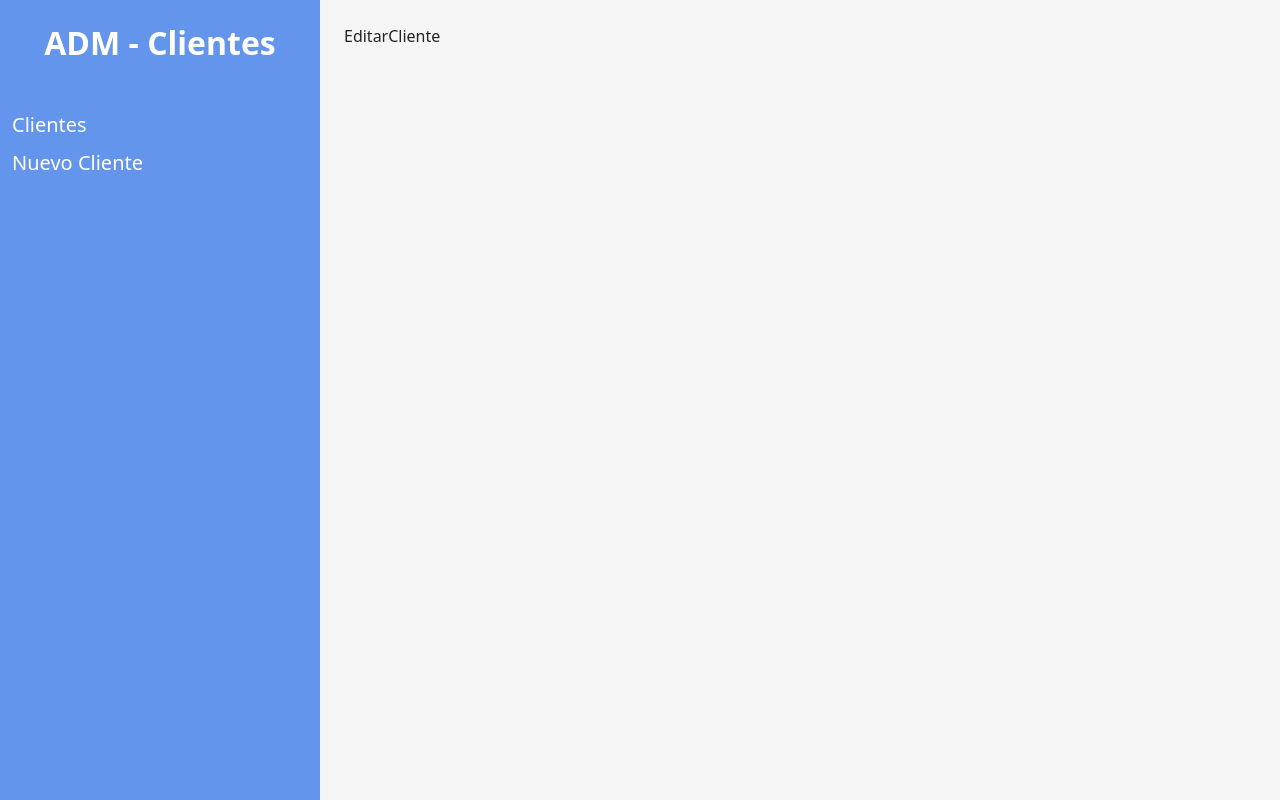
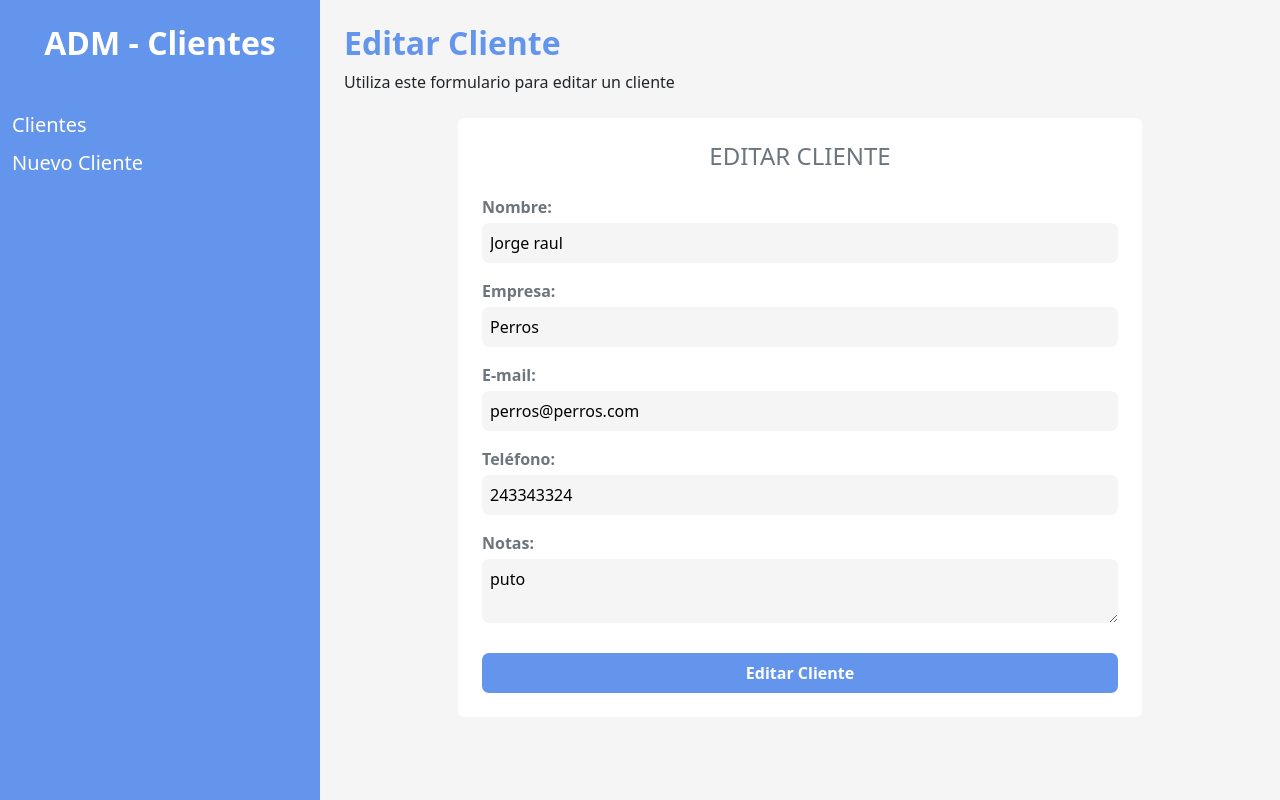
Before and after one commit to ariztegui8/administrador-de-clientes-v2, a React (Create React App) app: page /clientes/editar/1 in a window 1280 px wide. Built offline with nearby package versions, Linux system fonts and the light colour scheme; data requests are answered from the project's data file.

Commit message:
app finalizada

```diff
--- a/db.json
+++ b/db.json
@@ -1,7 +1,7 @@
 {
   "clientes": [
     {
-      "nombre": "Jorge",
+      "nombre": "Jorge raul",
       "empresa": "Perros",
       "email": "perros@perros.com",
       "telefono": "243343324",
@@ -9,20 +9,12 @@
       "id": 1
     },
     {
-      "nombre": "Juan",
+      "nombre": "Juan carlos",
       "empresa": "Alfajor",
       "email": "juan@juan.com",
       "telefono": "24878788824",
       "notas": "gato",
       "id": 2
-    },
-    {
-      "nombre": "Jiro",
-      "empresa": "Perlas",
-      "email": "perlas@perlas.com",
-      "telefono": "2489324242424624",
-      "notas": "bobo",
-      "id": 3
     },
     {
       "nombre": "Pedro",
--- a/src/App.jsx
+++ b/src/App.jsx
@@ -9,7 +9,7 @@ function App() {
   return (
     <BrowserRouter>
       <Routes>
-        <Route path='/clientes' element={<Layout />} >
+        <Route path='clientes' element={<Layout />} >
           <Route index element={<Inicio />} />
           <Route path='nuevo' element={<NuevoCliente />} />
           <Route path='editar/:id' element={<EditarCliente />} />
--- a/src/components/Cliente.jsx
+++ b/src/components/Cliente.jsx
@@ -1,7 +1,7 @@
 import React from 'react'
 import { useNavigate } from 'react-router-dom'
 
-const Cliente = ({cliente}) => {
+const Cliente = ({cliente, handleDelete}) => {
 
     const navigate = useNavigate();
 
@@ -27,11 +27,13 @@ const Cliente = ({cliente}) => {
                 <button
                     type='button'
                     className='btn btn-warning m-1'
+                    onClick={()=> navigate(`/clientes/editar/${id}`)}
                 >Editar
                 </button>
                 <button
                     type='button'
                     className='btn btn-danger m-1'
+                    onClick={()=> handleDelete(id)}
                 >Eliminar
                 </button>
             </td>
--- a/src/components/Formulario.jsx
+++ b/src/components/Formulario.jsx
@@ -3,8 +3,9 @@ import React from 'react'
 import { useNavigate } from 'react-router-dom';
 import * as Yup from 'yup';
 import Alerta from './Alerta';
+import Spinner from './Spinner';
 
-const Formulario = () => {
+const Formulario = ({cliente, cargando}) => {
 
      const navigate = useNavigate();
 
@@ -26,6 +27,19 @@ const Formulario = () => {
 
      const handleSubmit = async (valores) =>{
           try {
+              if(cliente.id){
+                    const url = `http://localhost:4000/clientes/${cliente.id}`;
+                    const respuesta = await fetch(url, {
+                         method: 'PUT',
+                         body: JSON.stringify(valores),
+                         headers: {
+                              'Content-Type': 'application/json'
+                         }
+                    });
+                    const resultado = await respuesta.json()
+                    console.log(resultado);
+                    navigate('/clientes')
+              } else{
                     const url = 'http://localhost:4000/clientes';
                     const respuesta = await fetch(url, {
                          method: 'POST',
@@ -37,6 +51,7 @@ const Formulario = () => {
                     const resultado = await respuesta.json()
                     console.log(resultado);
                     navigate('/clientes')
+              }
 
           } catch (error) {
                console.log(error);
@@ -44,17 +59,20 @@ const Formulario = () => {
      }
 
   return (
+
+     cargando ? <Spinner/> : (
     <div className='bg-white p-4 mt-4 w-75 m-auto fw-bold rounded-2'>
-        <h4 className='text-uppercase text-secondary text-center'>Agregar Cliente</h4>
+        <h4 className='text-uppercase text-secondary text-center'>{cliente?.nombre ? 'Editar Cliente' : 'Agregar Cliente'}</h4>
 
         <Formik
           initialValues={{
-               nombre: '',
-               empresa: '',
-               email: '',
-               telefono: '',
-               notas: ''
+               nombre: cliente?.nombre ?? "",
+               empresa: cliente?.empresa ?? "",
+               email: cliente?.email ?? "",
+               telefono: cliente?.telefono ?? "",
+               notas: cliente?.notas ?? ""
           }}
+          enableReinitialize={true}
           onSubmit={ async (values, {resetForm})=>{
               await handleSubmit(values);
                resetForm()
@@ -152,7 +170,7 @@ const Formulario = () => {
 
                 <input
                     type="submit"
-                    value='Agregar Cliente'
+                    value={cliente?.nombre ? 'Editar Cliente' : 'Agregar Cliente'}
                     className='p-2 mt-2 w-100 fw-bold text-white input-submit-form'
                 />
             </Form>
@@ -161,6 +179,12 @@ const Formulario = () => {
         </Formik>
     </div>
     )
+  )
+}
+
+Formulario.defaultProps ={
+     cliente: {},
+     cargando: false
 }
 
 export default Formulario
--- a/src/paginas/EditarCliente.jsx
+++ b/src/paginas/EditarCliente.jsx
@@ -1,8 +1,48 @@
 import React from 'react'
+import Formulario from '../components/Formulario'
+import {useEffect, useState} from 'react'
+import { useParams } from 'react-router-dom'
 
 const EditarCliente = () => {
+
+  const [cliente, setCliente] = useState({});
+  const [cargando, setCargando] = useState(true)
+
+  const {nombre, email, telefono, empresa, notas} = cliente;
+
+  useEffect(()=>{
+    const consultarApi = async ()=>{
+      try {
+        const url = `http://localhost:4000/clientes/${id}`;
+        const respuesta = await fetch(url);
+        const resultado = await respuesta.json();
+      setCliente(resultado);
+
+      } catch (error) {
+        console.log(error);
+      }
+
+      setTimeout(()=>{
+        setCargando(!cargando)
+      },1500)
+    }
+    consultarApi();
+  }, [])
+
+    const {id} = useParams()
+
   return (
-    <div>EditarCliente</div>
+    <div>
+      <h2 className='fw-bold title-nuevo-cliente'>Editar Cliente</h2>
+      <p>Utiliza este formulario para editar un cliente</p>
+
+      {cliente?.nombre ? (
+        <Formulario
+          cliente={cliente}
+          cargando={cargando}
+      />
+      ) : <p className='fs-4'>Cliente ID no válido</p>}
+    </div>
   )
 }
 
--- a/src/paginas/Inicio.jsx
+++ b/src/paginas/Inicio.jsx
@@ -20,6 +20,26 @@ const Inicio = () => {
     consultarApi();
   }, []);
 
+  const handleDelete = async id =>{
+    const confirmar = window.confirm('¿Deseas eliminar este Cliente?')
+
+    if(confirmar){
+      try {
+        const url = `http://localhost:4000/clientes/${id}`
+        const respuesta = await fetch(url, {
+          method: 'DELETE'
+        })
+        await respuesta.json()
+
+        const arrayClientes = clientes.filter(cliente => cliente.id !== id)
+        setClientes(arrayClientes)
+
+      } catch (error) {
+        console.log(error);
+      }
+    }
+  }
+
   return (
     <div>
       <h2 className='fw-bold title-nuevo-cliente'>Clientes</h2>
@@ -41,6 +61,7 @@ const Inicio = () => {
             <Cliente
               key={cliente.id}
               cliente={cliente}
+              handleDelete={handleDelete}
             />
           ))}
         </tbody>
--- a/src/paginas/NuevoCliente.jsx
+++ b/src/paginas/NuevoCliente.jsx
@@ -2,11 +2,12 @@ import React from 'react'
 import Formulario from '../components/Formulario'
 
 const NuevoCliente = () => {
+
   return (
     <div>
       <h2 className='fw-bold title-nuevo-cliente'>Nuevo Cliente</h2>
       <p>Llena los siguientes campos para registrar un cliente</p>
-      <Formulario />
+      <Formulario/>
     </div>
   )
 }
--- a/src/paginas/VerCliente.jsx
+++ b/src/paginas/VerCliente.jsx
@@ -23,7 +23,7 @@ const VerCliente = () => {
 
       setTimeout(()=>{
         setCargando(!cargando)
-      },2000)
+      },1500)
     }
     consultarApi();
   }, [])
```
Lines whose indentation alone changed are shown as unchanged.
